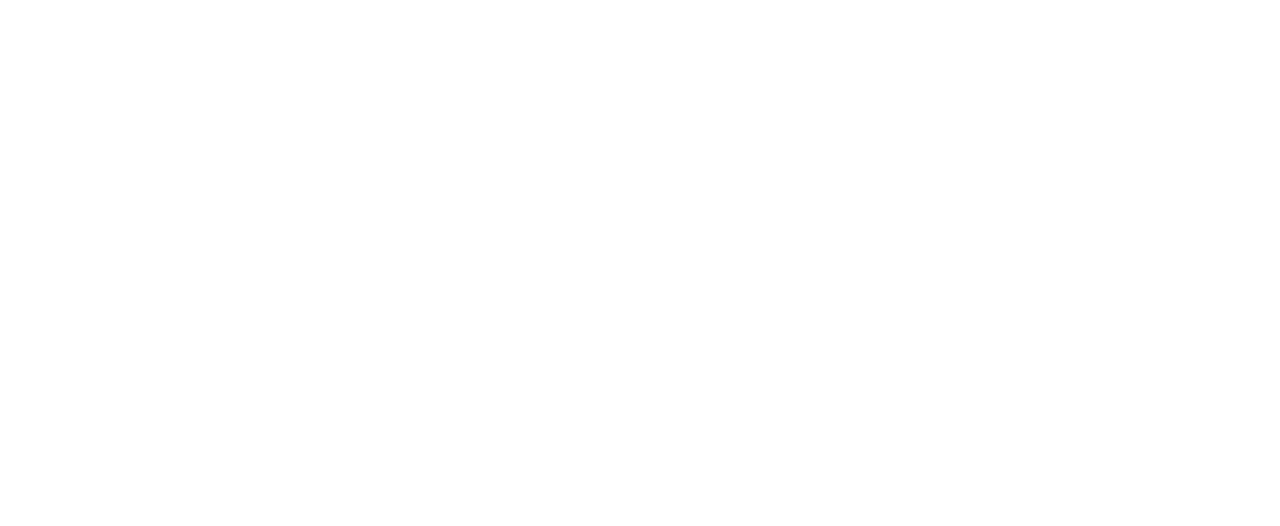
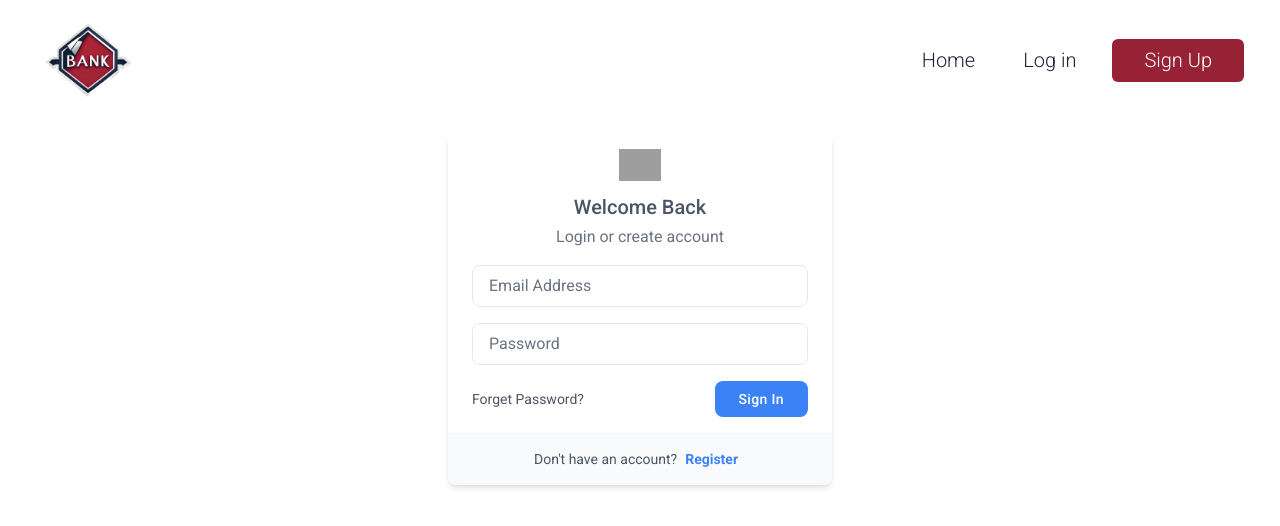
Before and after one commit to Rowada/BankRootFront, an Angular app: page /login in a window 1280 px wide. Before the commit this address led to /. Shown: the top 526 px of the page. Built offline with nearby package versions, Linux system fonts and the light colour scheme; grey boxes are pictures that could not be loaded.

Commit message:
feat: add login.component

```diff
--- a/src/app/app-routing.module.ts
+++ b/src/app/app-routing.module.ts
@@ -2,10 +2,11 @@ import { NgModule } from '@angular/core';
 import { RouterModule, Routes } from '@angular/router';
 import { HomeComponent } from "./home/home.component";
 import { SignupComponent} from "./signup/signup.component";
-
+import { LoginComponent } from "./login/login.component";
 const routes: Routes = [
   {path: '', component: HomeComponent},
-  {path: 'signup', component: SignupComponent}
+  {path: 'signup', component: SignupComponent},
+  {path: 'login', component: LoginComponent}
 ];
 
 @NgModule({
--- a/src/app/app.module.ts
+++ b/src/app/app.module.ts
@@ -6,13 +6,15 @@ import { AppComponent } from './app.component';
 import { HomeComponent } from './home/home.component';
 import { NavbarComponent } from './navbar/navbar.component';
 import { SignupComponent } from './signup/signup.component';
+import { LoginComponent } from './login/login.component';
 
 @NgModule({
   declarations: [
     AppComponent,
     HomeComponent,
     NavbarComponent,
-    SignupComponent
+    SignupComponent,
+    LoginComponent
   ],
   imports: [
     BrowserModule,
--- /dev/null
+++ b/src/app/login/login.component.html
@@ -0,0 +1,40 @@
+<app-navbar></app-navbar>
+
+
+<section>
+  <div class="w-full max-w-sm mx-auto overflow-hidden bg-white rounded-lg shadow-md">
+    <div class="px-6 py-4">
+      <div class="flex justify-center mx-auto">
+        <img class="w-auto h-7 sm:h-8" src="https://merakiui.com/images/logo.svg" alt="">
+      </div>
+
+      <h3 class="mt-3 text-xl font-medium text-center text-gray-600">Welcome Back</h3>
+
+      <p class="mt-1 text-center text-gray-500">Login or create account</p>
+
+      <form>
+        <div class="w-full mt-4">
+          <input class="block w-full px-4 py-2 mt-2 text-gray-700 placeholder-gray-500 bg-white border rounded-lg dark:bg-gray-800 dark:border-gray-600 dark:placeholder-gray-400 focus:border-blue-400 dark:focus:border-blue-300 focus:ring-opacity-40 focus:outline-none focus:ring focus:ring-blue-300" type="email" placeholder="Email Address" aria-label="Email Address" />
+        </div>
+
+        <div class="w-full mt-4">
+          <input class="block w-full px-4 py-2 mt-2 text-gray-700 placeholder-gray-500 bg-white border rounded-lg dark:bg-gray-800 dark:border-gray-600 dark:placeholder-gray-400 focus:border-blue-400 dark:focus:border-blue-300 focus:ring-opacity-40 focus:outline-none focus:ring focus:ring-blue-300" type="password" placeholder="Password" aria-label="Password" />
+        </div>
+
+        <div class="flex items-center justify-between mt-4">
+          <a href="#" class="text-sm text-gray-600 dark:text-gray-200 hover:text-gray-500">Forget Password?</a>
+
+          <button class="px-6 py-2 text-sm font-medium tracking-wide text-white capitalize transition-colors duration-300 transform bg-blue-500 rounded-lg hover:bg-blue-400 focus:outline-none focus:ring focus:ring-blue-300 focus:ring-opacity-50">
+            Sign In
+          </button>
+        </div>
+      </form>
+    </div>
+
+    <div class="flex items-center justify-center py-4 text-center bg-gray-50 dark:bg-gray-700">
+      <span class="text-sm text-gray-600 dark:text-gray-200">Don't have an account? </span>
+
+      <a href="#" class="mx-2 text-sm font-bold text-blue-500 dark:text-blue-400 hover:underline">Register</a>
+    </div>
+  </div>
+</section>
--- a/src/app/navbar/navbar.component.html
+++ b/src/app/navbar/navbar.component.html
@@ -15,12 +15,12 @@
           </a>
         </li>
         <li class="nav-item px-3">
-          <a class="px-3 py-2 flex items-center text-xl font-light leading-snug text-black hover:opacity-75" href="#">
+          <a class="px-3 py-2 flex items-center text-xl font-light leading-snug text-black hover:opacity-75" routerLink="/login">
             Log in
           </a>
         </li>
         <li class="nav-item px-3">
-          <a class="px-8 py-2 flex items-center text-xl bg-btn rounded-md font-light leading-snug text-white hover:opacity-75" routerLink="signup">
+          <a class="px-8 py-2 flex items-center text-xl bg-btn rounded-md font-light leading-snug text-white hover:opacity-75" routerLink="/signup">
             Sign Up
           </a>
         </li>
--- a/src/app/signup/signup.component.html
+++ b/src/app/signup/signup.component.html
@@ -10,44 +10,44 @@
       </div>
       <div class="relative flex items-center mt-8">
                 <span class="absolute">
-                    <svg xmlns="http://www.w3.org/2000/svg" class="w-6 h-6 mx-3 text-gray-300" fill="none" viewBox="0 0 24 24" stroke="currentColor" stroke-width="2">
+                    <svg xmlns="http://www.w3.org/2000/svg" class="w-6 h-6 mx-3 text-grey" fill="none" viewBox="0 0 24 24" stroke="currentColor" stroke-width="2">
                         <path stroke-linecap="round" stroke-linejoin="round" d="M16 7a4 4 0 11-8 0 4 4 0 018 0zM12 14a7 7 0 00-7 7h14a7 7 0 00-7-7z" />
                     </svg>
                 </span>
 
-        <input type="text" class="block w-full py-3 text-gray-700 bg-white border rounded-md px-11 focus:border-blue-400 dark:focus:border-blue-300 focus:ring-blue-300 focus:outline-none focus:ring focus:ring-opacity-40" placeholder="Username">
+        <input type="text" class="block w-full py-3 text-grey bg-white border rounded-md px-11 focus:border-blue-400 dark:focus:border-blue-300 focus:ring-blue-300 focus:outline-none focus:ring focus:ring-opacity-40" placeholder="Username">
       </div>
 
 
 
-      <div class="relative flex items-center mt-6">
+      <div class="relative flex items-center mt-4">
                 <span class="absolute">
-                    <svg xmlns="http://www.w3.org/2000/svg" class="w-6 h-6 mx-3 text-gray-300" fill="none" viewBox="0 0 24 24" stroke="currentColor" stroke-width="2">
+                    <svg xmlns="http://www.w3.org/2000/svg" class="w-6 h-6 mx-3 text-grey" fill="none" viewBox="0 0 24 24" stroke="currentColor" stroke-width="2">
                         <path stroke-linecap="round" stroke-linejoin="round" d="M3 8l7.89 5.26a2 2 0 002.22 0L21 8M5 19h14a2 2 0 002-2V7a2 2 0 00-2-2H5a2 2 0 00-2 2v10a2 2 0 002 2z" />
                     </svg>
                 </span>
 
-        <input type="email" class="block w-full py-3 text-gray-700 bg-white border rounded-md px-11  focus:border-blue-400 dark:focus:border-blue-300 focus:ring-blue-300 focus:outline-none focus:ring focus:ring-opacity-40" placeholder="Email address">
+        <input type="email" class="block w-full py-3 text-grey bg-white border rounded-md px-11  focus:border-blue-400 dark:focus:border-blue-300 focus:ring-blue-300 focus:outline-none focus:ring focus:ring-opacity-40" placeholder="Email address">
       </div>
 
       <div class="relative flex items-center mt-4">
                 <span class="absolute">
-                    <svg xmlns="http://www.w3.org/2000/svg" class="w-6 h-6 mx-3 text-gray-300" fill="none" viewBox="0 0 24 24" stroke="currentColor" stroke-width="2">
+                    <svg xmlns="http://www.w3.org/2000/svg" class="w-6 h-6 mx-3 text-grey" fill="none" viewBox="0 0 24 24" stroke="currentColor" stroke-width="2">
                         <path stroke-linecap="round" stroke-linejoin="round" d="M12 15v2m-6 4h12a2 2 0 002-2v-6a2 2 0 00-2-2H6a2 2 0 00-2 2v6a2 2 0 002 2zm10-10V7a4 4 0 00-8 0v4h8z" />
                     </svg>
                 </span>
 
-        <input type="password" class="block w-full px-10 py-3 text-gray-700 bg-white border rounded-md focus:border-blue-400 dark:focus:border-blue-300 focus:ring-blue-300 focus:outline-none focus:ring focus:ring-opacity-40" placeholder="Password">
+        <input type="password" class="block w-full px-10 py-3 text-grey bg-white border rounded-md focus:border-blue-400 dark:focus:border-blue-300 focus:ring-blue-300 focus:outline-none focus:ring focus:ring-opacity-40" placeholder="Password">
       </div>
 
       <div class="relative flex items-center mt-4">
                 <span class="absolute">
-                    <svg xmlns="http://www.w3.org/2000/svg" class="w-6 h-6 mx-3 text-gray-300" fill="none" viewBox="0 0 24 24" stroke="currentColor" stroke-width="2">
+                    <svg xmlns="http://www.w3.org/2000/svg" class="w-6 h-6 mx-3 text-grey" fill="none" viewBox="0 0 24 24" stroke="currentColor" stroke-width="2">
                         <path stroke-linecap="round" stroke-linejoin="round" d="M12 15v2m-6 4h12a2 2 0 002-2v-6a2 2 0 00-2-2H6a2 2 0 00-2 2v6a2 2 0 002 2zm10-10V7a4 4 0 00-8 0v4h8z" />
                     </svg>
                 </span>
 
-        <input type="password" class="block w-full px-10 py-3 text-gray-700 bg-white border rounded-lg  focus:border-blue-400 dark:focus:border-blue-300 focus:ring-blue-300 focus:outline-none focus:ring focus:ring-opacity-40" placeholder="Confirm Password">
+        <input type="password" class="block w-full px-10 py-3 text-grey bg-white border rounded-lg  focus:border-blue-400 dark:focus:border-blue-300 focus:ring-blue-300 focus:outline-none focus:ring focus:ring-opacity-40" placeholder="Confirm Password">
       </div>
 
       <div class="mt-6">
@@ -56,7 +56,7 @@
         </button>
 
         <div class="mt-6 text-center ">
-          <a href="#" class="text-m text-black hover:underline">
+          <a routerLink="/login" class="text-m text-black hover:underline">
             Already have an account?
           </a>
         </div>
```
Also changed, not shown: src/app/login/login.component.ts (added, +10 -0 lines), src/app/login/login.component.css (added), 1 other file (tests, documents, lock files or other folders).
